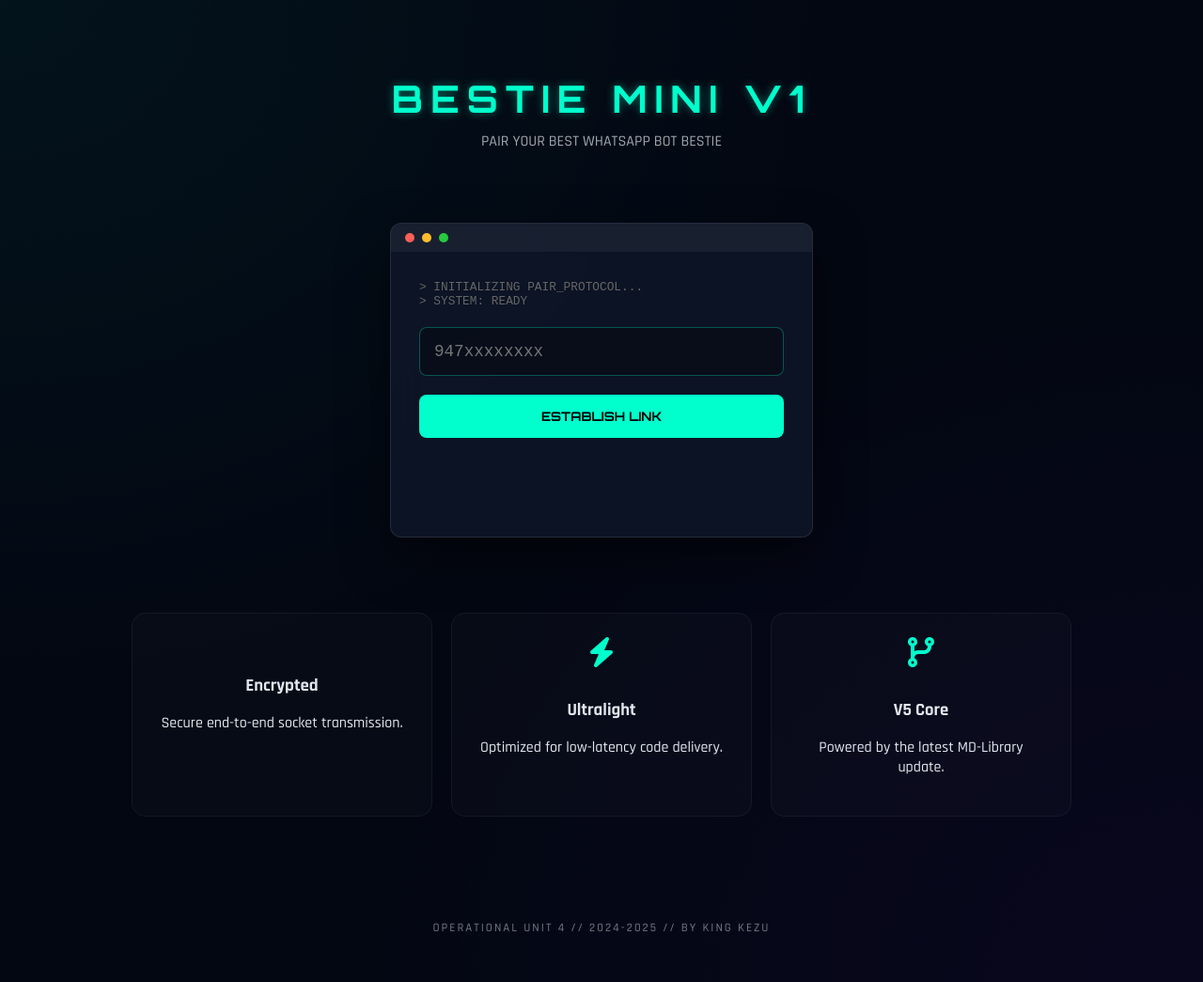
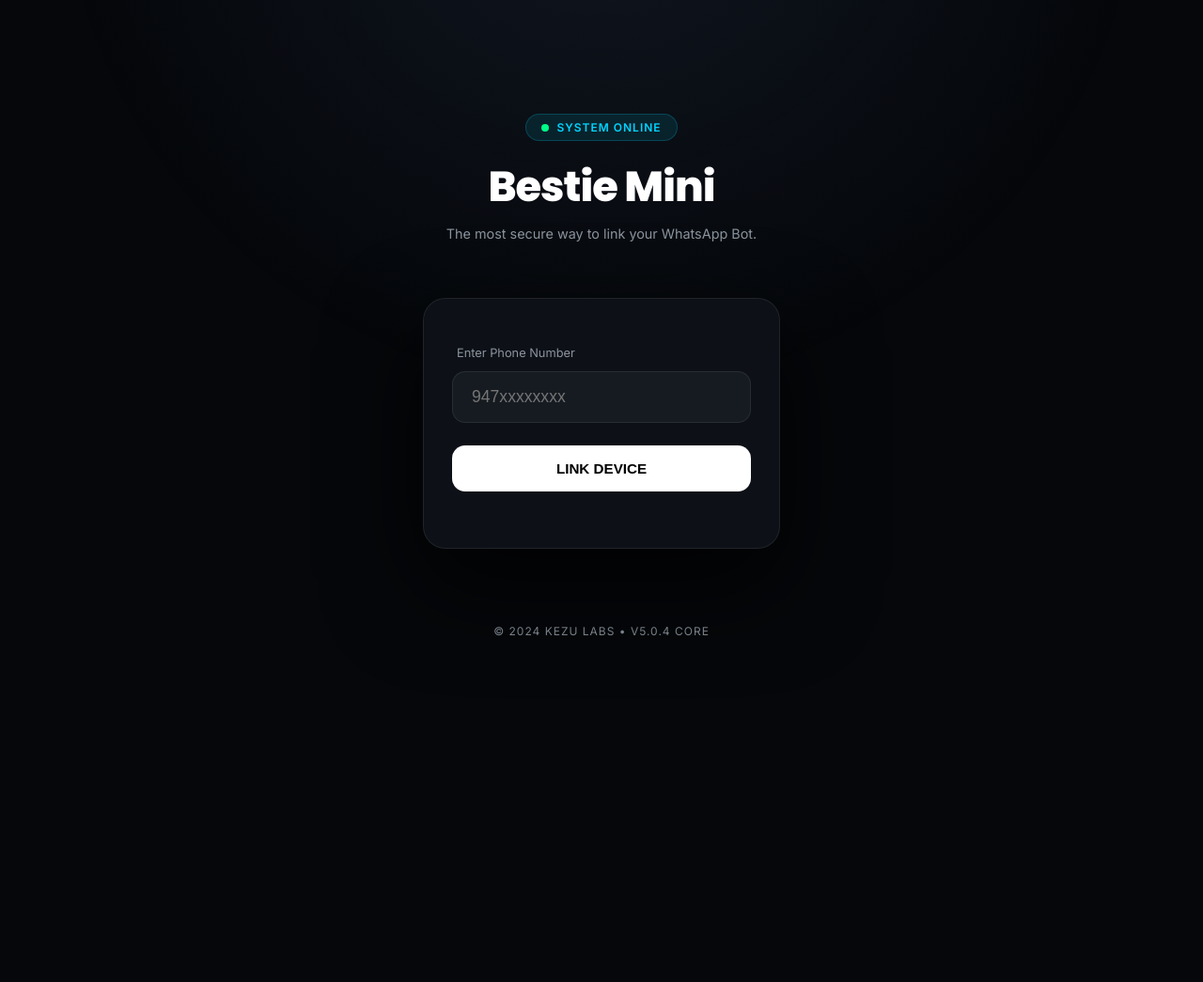
Before and after one commit to codersdew/KEZU-TECH, a website: page main.html in a window 1280 px wide. Shown: the whole page at 94% size. After the commit the page ends 800 px from the top, so only its background shows below. Drawn offline with nearby package versions, Linux system fonts and the light colour scheme.

Commit message:
🩶 KEZU TECH ☠️

```diff
--- a/main.html
+++ b/main.html
@@ -3,264 +3,242 @@
 <head>
   <meta charset="UTF-8" />
   <meta name="viewport" content="width=device-width, initial-scale=1.0, maximum-scale=1.0, user-scalable=no"/>
-  <title>Kezu Terminal | V5.0</title>
+  <title>Kezu | Bestie V1</title>
   <link rel="stylesheet" href="https://cdnjs.cloudflare.com/ajax/libs/font-awesome/6.0.0/css/all.min.css"/>
-  <link href="https://fonts.googleapis.com/css2?family=Orbitron:wght@400;700&family=Rajdhani:wght@300;500;700&display=swap" rel="stylesheet">
+  <link href="https://fonts.googleapis.com/css2?family=Inter:wght@300;400;600&family=Poppins:wght@600;800&display=swap" rel="stylesheet">
   <style>
     :root {
-      --accent: #00ffcc;
-      --glow: rgba(0, 255, 204, 0.4);
-      --bg: #030712;
-      --card-bg: rgba(15, 23, 42, 0.8);
+      --primary: #00d4ff;
+      --bg-dark: #05070a;
+      --card-bg: #0d1117;
+      --text-main: #ffffff;
+      --text-dim: #8b949e;
+      --border: rgba(255, 255, 255, 0.08);
     }
 
-    /* PRELOADER */
+    * { box-sizing: border-box; margin: 0; padding: 0; }
+
+    /* LOADER */
     #loader {
       position: fixed;
       inset: 0;
-      background: var(--bg);
+      background: var(--bg-dark);
       z-index: 9999;
       display: flex;
-      flex-direction: column;
       justify-content: center;
       align-items: center;
       transition: opacity 0.5s ease;
     }
 
-    .loader-ring {
-      width: 80px; height: 80px;
-      border: 2px solid transparent;
-      border-top: 2px solid var(--accent);
-      border-radius: 50%;
-      animation: spin 1s linear infinite;
+    .loader-bar {
+      width: 40px;
+      height: 40px;
+      border: 2px solid var(--primary);
+      border-radius: 4px;
+      animation: spin 1s infinite ease-in-out;
     }
 
     body {
-      margin: 0;
-      background-color: var(--bg);
-      background-image:
-        radial-gradient(at 0% 0%, rgba(0, 255, 204, 0.05) 0px, transparent 50%),
-        radial-gradient(at 100% 100%, rgba(112, 0, 255, 0.05) 0px, transparent 50%);
-      color: #e2e8f0;
-      font-family: 'Rajdhani', sans-serif;
+      background-color: var(--bg-dark);
+      color: var(--text-main);
+      font-family: 'Inter', sans-serif;
+      display: flex;
+      flex-direction: column;
+      align-items: center;
+      justify-content: center;
+      min-height: 100vh;
       overflow-x: hidden;
     }
 
-    header {
-      padding: 80px 20px 40px;
-      text-align: center;
+    /* MESH BACKGROUND EFFECT */
+    .mesh {
+      position: fixed;
+      top: 0; left: 0; width: 100%; height: 100%;
+      background: radial-gradient(circle at 50% -20%, #1e293b 0%, transparent 50%);
+      z-index: -1;
+      opacity: 0.5;
     }
 
-    .glitch-text {
-      font-family: 'Orbitron', sans-serif;
-      font-size: 2.5rem;
-      letter-spacing: 8px;
-      color: var(--accent);
-      text-shadow: 0 0 10px var(--glow);
-      margin: 0;
+    header {
+      text-align: center;
+      margin-bottom: 40px;
+      padding: 0 20px;
     }
 
-    /* TERMINAL CARD */
+    h1 {
+      font-family: 'Poppins', sans-serif;
+      font-size: 2.8rem;
+      letter-spacing: -1px;
+      margin-bottom: 8px;
+    }
+
+    .status-pill {
+      display: inline-flex;
+      align-items: center;
+      gap: 8px;
+      background: rgba(0, 212, 255, 0.1);
+      color: var(--primary);
+      padding: 6px 16px;
+      border-radius: 100px;
+      font-size: 0.75rem;
+      font-weight: 600;
+      text-transform: uppercase;
+      letter-spacing: 1px;
+      border: 1px solid rgba(0, 212, 255, 0.2);
+    }
+
+    /* PAIRING CARD */
     .terminal-container {
-      max-width: 450px;
-      margin: 0 auto;
+      width: 100%;
+      max-width: 420px;
       padding: 20px;
     }
 
     .terminal-window {
       background: var(--card-bg);
-      border: 1px solid rgba(255, 255, 255, 0.1);
-      border-radius: 12px;
-      overflow: hidden;
-      box-shadow: 0 20px 50px rgba(0,0,0,0.5);
-      backdrop-filter: blur(20px);
-    }
-
-    .terminal-header {
-      background: rgba(255, 255, 255, 0.05);
-      padding: 10px 15px;
-      display: flex;
-      gap: 8px;
-    }
-
-    .dot { width: 10px; height: 10px; border-radius: 50%; }
-    .dot-r { background: #ff5f56; }
-    .dot-y { background: #ffbd2e; }
-    .dot-g { background: #27c93f; }
-
-    .terminal-body {
-      padding: 30px;
+      border: 1px solid var(--border);
+      border-radius: 24px;
+      padding: 40px 30px;
+      box-shadow: 0 40px 100px rgba(0,0,0,0.8);
+      position: relative;
     }
 
     .input-wrapper {
-      position: relative;
-      margin-top: 20px;
+      margin-top: 10px;
+    }
+
+    label {
+      display: block;
+      font-size: 0.8rem;
+      color: var(--text-dim);
+      margin-bottom: 12px;
+      margin-left: 5px;
     }
 
     input {
       width: 100%;
-      background: rgba(0,0,0,0.3);
-      border: 1px solid rgba(0, 255, 204, 0.3);
-      padding: 15px;
-      box-sizing: border-box;
-      border-radius: 8px;
+      background: #161b22;
+      border: 1px solid var(--border);
+      padding: 16px 20px;
+      border-radius: 14px;
       color: white;
-      font-family: 'Courier New', monospace;
       font-size: 1.1rem;
-      transition: all 0.3s ease;
+      transition: 0.3s;
+      outline: none;
     }
 
     input:focus {
-      outline: none;
-      border-color: var(--accent);
-      box-shadow: 0 0 15px var(--glow);
+      border-color: var(--primary);
+      background: #1c2128;
+      box-shadow: 0 0 0 4px rgba(0, 212, 255, 0.1);
     }
 
     .action-btn {
       width: 100%;
-      margin-top: 20px;
-      background: var(--accent);
+      margin-top: 24px;
+      background: var(--text-main);
       color: #000;
       border: none;
-      padding: 15px;
-      font-weight: bold;
-      font-family: 'Orbitron', sans-serif;
-      border-radius: 8px;
+      padding: 16px;
+      font-weight: 700;
+      font-size: 0.95rem;
+      border-radius: 14px;
       cursor: pointer;
-      text-transform: uppercase;
       transition: 0.3s;
     }
 
     .action-btn:hover {
-      background: #fff;
-      box-shadow: 0 0 20px #fff;
+      background: var(--primary);
       transform: translateY(-2px);
     }
 
-    /* FEATURE GRID */
-    .features {
-      display: grid;
-      grid-template-columns: repeat(auto-fit, minmax(250px, 1fr));
-      gap: 20px;
-      max-width: 1000px;
-      margin: 60px auto;
-      padding: 0 20px;
-    }
-
-    .f-card {
-      background: rgba(255, 255, 255, 0.02);
-      border: 1px solid rgba(255, 255, 255, 0.05);
-      padding: 25px;
-      border-radius: 15px;
-      text-align: center;
-      transition: 0.3s;
-    }
-
-    .f-card:hover {
-      border-color: var(--accent);
-      background: rgba(0, 255, 204, 0.03);
-    }
-
-    .f-card i {
-      font-size: 2rem;
-      color: var(--accent);
-      margin-bottom: 15px;
-    }
-
+    /* PAIRING RESULT */
     #pairing-result {
-      margin-top: 25px;
-      min-height: 50px;
+      margin-top: 20px;
     }
 
     .copy-badge {
-      background: rgba(0, 255, 204, 0.1);
-      border: 1px dashed var(--accent);
-      padding: 15px;
-      border-radius: 8px;
+      background: #1c2128;
+      border: 1px solid var(--primary);
+      padding: 20px;
+      border-radius: 16px;
       cursor: pointer;
-      font-family: monospace;
-      color: var(--accent);
       display: flex;
       justify-content: space-between;
       align-items: center;
+      transition: 0.3s;
+      animation: slideUp 0.4s ease-out;
     }
 
-    @keyframes spin { 100% { transform: rotate(360deg); } }
+    .copy-badge:hover {
+      background: #252d38;
+    }
+
+    .copy-badge strong {
+      font-size: 1.4rem;
+      color: var(--primary);
+      letter-spacing: 2px;
+    }
 
     footer {
+      margin-top: 60px;
+      color: var(--text-dim);
+      font-size: 0.75rem;
+      letter-spacing: 1px;
       text-align: center;
-      padding: 50px;
-      opacity: 0.5;
-      font-size: 0.8rem;
-      letter-spacing: 2px;
+    }
+
+    @keyframes spin { 0% { transform: rotate(0deg); } 100% { transform: rotate(360deg); } }
+    @keyframes slideUp { from { opacity:0; transform: translateY(10px); } to { opacity:1; transform: translateY(0); } }
+
+    @media (max-width: 400px) {
+      h1 { font-size: 2.2rem; }
+      .terminal-window { padding: 30px 20px; }
     }
   </style>
 </head>
 <body>
 
+  <div class="mesh"></div>
+
   <div id="loader">
-    <div class="loader-ring"></div>
-    <p style="margin-top:20px; font-family: 'Orbitron'; color: var(--accent);">STREAMS LOADING...</p>
+    <div class="loader-bar"></div>
   </div>
 
   <header>
-    <h1 class="glitch-text">BESTIE MINI V1</h1>
-    <p style="opacity: 0.7; margin-top: 10px;">PAIR YOUR BEST WHATSAPP BOT BESTIE</p>
+    <div class="status-pill">
+      <span style="width: 8px; height: 8px; background: #00ff88; border-radius: 50%; display: inline-block;"></span>
+      System Online
+    </div>
+    <h1 style="margin-top: 15px;">Bestie Mini</h1>
+    <p style="color: var(--text-dim); font-size: 0.9rem;">The most secure way to link your WhatsApp Bot.</p>
   </header>
 
   <div class="terminal-container">
     <div class="terminal-window">
-      <div class="terminal-header">
-        <div class="dot dot-r"></div>
-        <div class="dot dot-y"></div>
-        <div class="dot dot-g"></div>
+      <div class="input-wrapper">
+        <label>Enter Phone Number</label>
+        <input type="number" id="phone" placeholder="947xxxxxxxx">
       </div>
-      <div class="terminal-body">
-        <div style="font-family: monospace; color: #666; font-size: 0.8rem; margin-bottom: 10px;">
-          > INITIALIZING PAIR_PROTOCOL... <br>
-          > SYSTEM: READY
-        </div>
 
-        <div class="input-wrapper">
-          <input type="number" id="phone" placeholder="947xxxxxxxx">
-        </div>
+      <button class="action-btn" id="generate-btn">LINK DEVICE</button>
 
-        <button class="action-btn" id="generate-btn">Establish Link</button>
-
-        <div id="pairing-result"></div>
-      </div>
-    </div>
-  </div>
-
-  <div class="features">
-    <div class="f-card">
-      <i class="fas fa-shield-halved"></i>
-      <h3>Encrypted</h3>
-      <p>Secure end-to-end socket transmission.</p>
-    </div>
-    <div class="f-card">
-      <i class="fas fa-bolt"></i>
-      <h3>Ultralight</h3>
-      <p>Optimized for low-latency code delivery.</p>
-    </div>
-    <div class="f-card">
-      <i class="fas fa-code-branch"></i>
-      <h3>V5 Core</h3>
-      <p>Powered by the latest MD-Library update.</p>
+      <div id="pairing-result"></div>
     </div>
   </div>
 
   <footer>
-    OPERATIONAL UNIT 4 // 2024-2025 // BY KING KEZU
+    &copy; 2024 KEZU LABS &bull; V5.0.4 CORE
   </footer>
 
+  <!-- SCRIPT LOGIC REMAINS UNTOUCHED -->
   <script src="https://cdnjs.cloudflare.com/ajax/libs/axios/1.0.0-alpha.1/axios.min.js"></script>
   <script>
     window.addEventListener("load", () => {
       setTimeout(() => {
         document.getElementById("loader").style.opacity = "0";
         setTimeout(() => document.getElementById("loader").style.display = "none", 500);
-      }, 1000);
+      }, 800);
     });
 
     const btn = document.getElementById("generate-btn");
@@ -269,37 +247,39 @@
     async function copyCode(code) {
       await navigator.clipboard.writeText(code);
       const box = document.querySelector(".copy-badge");
-      box.innerHTML = "<span>COPIED!</span><i class='fas fa-check'></i>";
+      box.innerHTML = "<span>COPIED TO CLIPBOARD</span><i class='fas fa-check'></i>";
       setTimeout(() => location.reload(), 2000);
     }
 
     btn.addEventListener("click", async () => {
       const num = document.getElementById("phone").value;
-      if(!num) return alert("Enter number!");
+      if(!num) return alert("Enter your number first!");
 
       btn.innerText = "CONNECTING...";
+      btn.disabled = true;
       btn.style.opacity = "0.5";
-      btn.disabled = true;
 
       try {
         const { data } = await axios(`/code?number=${num}`);
-        const code = data.code || "ERR_NULL";
+        const code = data.code || "NULL";
 
         resultDiv.innerHTML = `
           <div class="copy-badge" onclick="copyCode('${code}')">
-            <span>CODE: <strong>${code}</strong></span>
-            <i class="fas fa-copy"></i>
+            <div>
+              <p style="font-size: 0.7rem; color: #8b949e; margin-bottom: 4px;">YOUR CODE</p>
+              <strong>${code}</strong>
+            </div>
+            <i class="fas fa-copy" style="color: #8b949e;"></i>
           </div>
-          <p style="font-size:0.7rem; color:#666; text-align:center; margin-top:10px;">Click code to copy</p>
         `;
         btn.style.display = "none";
       } catch (e) {
-        resultDiv.innerHTML = `<p style="color:#ff5f56; text-align:center;">Node Connection Failed</p>`;
+        resultDiv.innerHTML = `<p style="color:#ff5f56; text-align:center; font-size:0.9rem;">Server link failed. Try again later.</p>`;
         btn.innerText = "RETRY LINK";
+        btn.disabled = false;
         btn.style.opacity = "1";
-        btn.disabled = false;
       }
     });
   </script>
 </body>
-</html>
+  </html>
```
